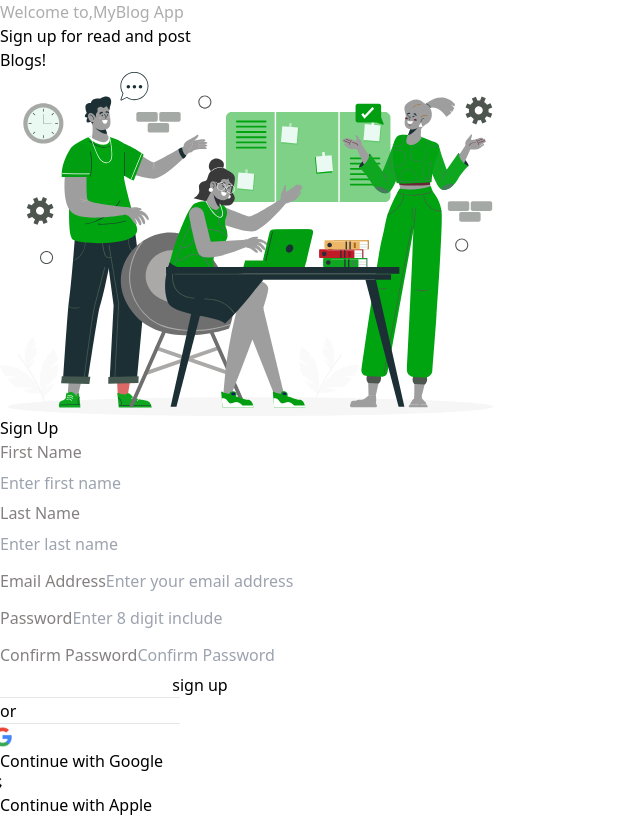
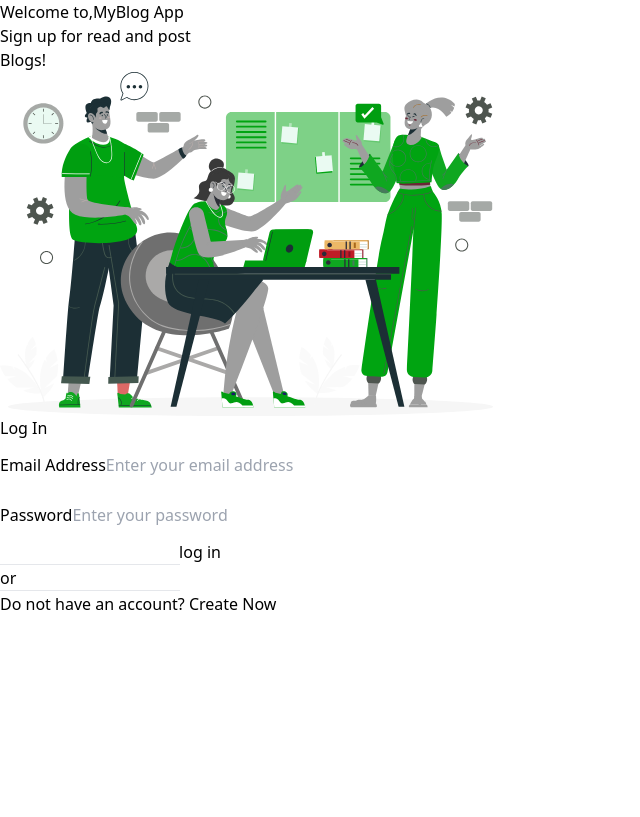
Before and after one commit to shekeramit/blogApp, a React (Vite) app: page /login in a window 1280 px wide. Shown: the whole page, without its empty margins (0-640 px from the left). Built offline with nearby package versions, Linux system fonts and the light colour scheme.

Commit message:
login page added

```diff
--- a/src/App.jsx
+++ b/src/App.jsx
@@ -1,15 +1,19 @@
 import { useState } from 'react';
 import Signup from './components/Signup';
+import Login from './components/Login';
 import './App.css'
+import { BrowserRouter, Route, Routes } from 'react-router-dom';
 
 function App() {
   const [count, setCount] = useState(0)
   return (
-    <>
-      <div>
-      <Signup/>
-      </div>
-    </>
+    <BrowserRouter>
+      <Routes>
+        <Route path='/login' element = <Login/>/>
+        <Route path='/signup' element =<Signup/>/>
+      </Routes>
+    </BrowserRouter>
+
   )
 }
 
--- /dev/null
+++ b/src/components/Login.jsx
@@ -0,0 +1,91 @@
+import React, { useState } from "react";
+import { Link } from "react-router-dom";
+import group from "../assets/group.svg";
+function Login() {
+  const [Data, setData] = useState({
+    emailAddress: "",
+    password: ""});
+  //on change function
+  function handleChange(e){
+    const { name, value} = e.target;
+    setData({...Data, [name]: value });
+  }
+  // on Submit function
+  async function handleSubmit(e) {
+    e.preventDefault();
+    }
+    // Constructing the data object to send to the backend
+    const FormData = {
+      emailAddress: Data.emailAddress,
+      password: Data.password,
+    };
+    console.log(FormData);
+  return (
+    <div className="flex flex-col items-center justify-center min-h-screen py-2 bg-slate-50 font-inter">
+    <main className="flex flex-col w-full items-center justify-center flex-1 text-center">
+      {/* Parent Container */}
+      <div className="flex bg-white rounded-2xl shadow-2xl sm:py-2 md:py-10 lg:py-15">
+        {/* Image section */}
+        <div className=" p-2 hidden md:block">
+            <div className="">
+              <h1 className="text-xl ml-2 text-left text-[#AEADAD]">Welcome to,<spna className="text-green-500">MyBlog App</spna></h1>
+              <div className="mt-2 ml-4 text-[#848080]">
+                <p className=" flex">Sign up for read and post</p>
+                <p className=" flex">Blogs!<span className=" text-green-500 px-8 h-1  bg-green-300 mt-2 ml-2 rounded-2xl"></span></p>
+              </div>
+              <img src={group} />
+            </div>
+        </div>
+        {/* Sign up */}
+        <div className="flex-1 p-2 max-w-md mx-auto md:max-w-2xl">
+          <h1 className="font-semibold mb-3 text-[#848080]">Log In</h1>
+          {/* Email */}
+          <div className="px-3 py-2 text-[#848080] flex-row-reverse">
+            <label className="flex ml-11">Email Address</label>
+            <input
+              type="email"
+              className="h-58 top-378 ml-11 pl-2 rounded-sm border border-gray-300 "
+              placeholder="Enter your email address "
+              name="emailAddress"
+              value={Data.emailAddress}
+              onChange={handleChange}
+              style={{
+                width: "420px",
+                height: "50px",
+                borderRadius: "8px",
+                color: "black",
+              }}/>
+          </div>
+          {/* password */}
+          <div className=" rounded-2xl text-[#848080] flex  py-2 ">
+            <div className="ml-14">
+              <label className="flex">Password</label>
+              <input
+                type="password"
+                className="h-58 top-378 pl-2 rounded-sm border border-gray-300 "
+                placeholder="Enter your password"
+                name="password"
+                value={Data.password}
+                onChange={handleChange}
+                style={{
+                  width: "420px",
+                  height: "50px",
+                  borderRadius: "8px",
+                  color: "black",
+                }}
+              />
+            </div>
+          </div>
+          {/* button */}
+          <button className="py-2 ml-10 mt-3 bg-green-500  rounded-2xl" style={{width: "400px"}} onClick={handleSubmit}>log in</button>
+          <div className="flex text-[#848080] py-2 ml-16">
+            <hr className=" mt-3 ml-2" style={{ width: "180px", height: "2px" }}/><span>or</span><hr className=" mt-3" style={{ width: "180px", height: "2px" }}/>
+          </div>
+          <div className="text-[#848080] ml-10"><p>Do not have an account? <Link to={"/signup"}><span className=" text-green-500">Create Now</span></Link></p></div>
+        </div>
+      </div>
+  </main>
+</div>
+);
+}
+export default Login;
--- a/src/components/Signup.jsx
+++ b/src/components/Signup.jsx
@@ -2,7 +2,7 @@ import React, { useState } from "react";
 import apple from "../assets/apple.svg";
 import google_s from "../assets/google_s.svg";
 import group from "../assets/group.svg";
-function Signupp() {
+function Signup() {
   const [Data, setData] = useState({
     firstName: "",
     lastName: "",
@@ -78,8 +78,8 @@ function Signupp() {
                   }}
                 />
               </div>
-              <div className="  px-3 ">
-                <p className="text-gray-500 flex" style={{ color: "#848080" }}>Last Name</p>
+              <div className="text-[#848080] px-3 ">
+                <p className=" flex">Last Name</p>
                 <input
                   type="text"
                   className="h-58 top-378 pl-2 rounded-sm border border-gray-300 "
@@ -97,11 +97,11 @@ function Signupp() {
               </div>
             </div>
             {/* Email */}
-            <div className="  px-3  py-2  flex-row-reverse" style={{ marginRight: "40px" }}>
-              <label className="flex ml-11" style={{ color: "#848080" }}>Email Address</label>
+            <div className="  px-3  py-2 text-[#848080] flex-row-reverse">
+              <label className="flex ml-11">Email Address</label>
               <input
                 type="email"
-                className="h-58 top-378 ml-11 pl-2 rounded-sm border border-gray-300 "
+                className="h-58 top-378 ml-4 pl-2 rounded-sm border border-gray-300 "
                 placeholder="Enter your email address "
                 name="emailAddress"
                 value={Data.emailAddress}
@@ -114,9 +114,9 @@ function Signupp() {
                 }}/>
             </div>
             {/* password */}
-            <div className=" rounded-2xl  flex  py-2 ">
+            <div className=" rounded-2xl text-[#848080] flex  py-2 ">
               <div className="ml-14">
-                <label className="  text-gray-500 flex" style={{ color: "#848080" }}>Password</label>
+                <label className="flex" >Password</label>
                 <input
                   type="password"
                   className="h-58 top-378 pl-2 rounded-sm border border-gray-300 "
@@ -132,8 +132,8 @@ function Signupp() {
                   }}
                 />
               </div>
-              <div className="px-3">
-                <label className="text-gray-500  flex" style={{ color: "#848080" }}>Confirm Password</label>
+              <div className="px-3 text-[#848080]">
+                <label className="text-gray-500  flex">Confirm Password</label>
                 <input
                   type="password"
                   className="h-58 top-378 pl-2 rounded-sm border border-gray-300 "
@@ -151,10 +151,8 @@ function Signupp() {
             </div>
             {/* button */}
             <button className="py-2 ml-4 mt-2 bg-green-500  rounded-2xl" style={{width: "400px"}} onClick={handleSubmit}>sign up</button>
-            <div className="flex py-2 ml-16">
-              <hr className="bg-gray-200 mt-3 " style={{ width: "180px", height: "2px" }}/>
-              <span style={{ color: "black" }}>or</span>
-              <hr className="bg-gray-200 mt-3" style={{ width: "180px", height: "2px" }}/>
+            <div className="flex py-2 ml-16 text-[#848080]">
+              <hr className="mt-3" style={{ width: "180px", height: "2px" }}/><span>or</span><hr className="mt-3" style={{ width: "180px", height: "2px" }}/>
             </div>
             <div className="flex mt-1 ml-11">
               <div className="  px-3 flex ml-2 rounded-lg border border-gray-300 " style={{ marginRight: "20px" }} >
@@ -170,4 +168,4 @@ function Signupp() {
   </div>
 );
 }
-export default Signupp;
+export default Signup;
```
